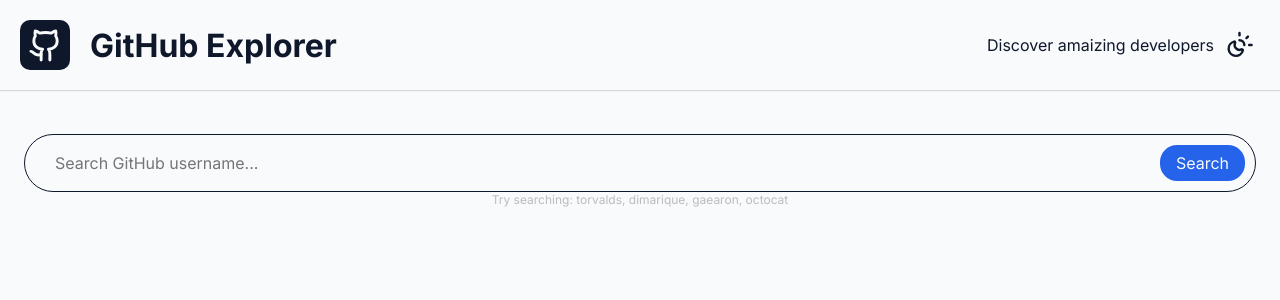
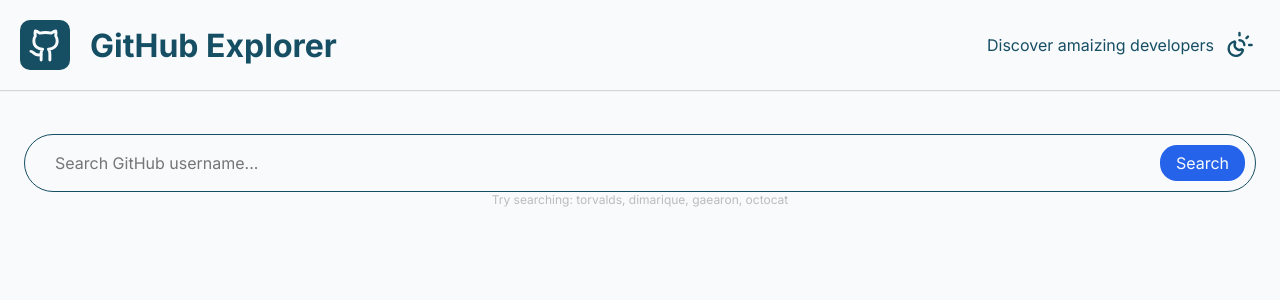
Before and after one commit to dimarique/github-explorer, a React (Vite) app: page / in a window 1280 px wide. Shown: the top 300 px of the page. Built offline with nearby package versions, Linux system fonts and the light colour scheme.

Commit message:
add header text

```diff
--- a/src/components/MainInfo/MainInfo.module.css
+++ b/src/components/MainInfo/MainInfo.module.css
@@ -8,6 +8,10 @@
   border-radius: 8px;
   padding: 1.5rem;
   height: fit-content;
+
+  .section_header {
+    justify-self: flex-start;
+  }
 }
 
 .user_info_header {
--- a/src/components/RepoList/RepoList.module.css
+++ b/src/components/RepoList/RepoList.module.css
@@ -39,3 +39,7 @@
   background-color: var(--bg-color);
   color: var(--primary-color);
 }
+
+.section_header {
+  margin-bottom: 1rem;
+}
--- a/src/components/RepoList/RepoList.tsx
+++ b/src/components/RepoList/RepoList.tsx
@@ -31,6 +31,7 @@
   }, [activeTab]);
   return (
     <div className={styles.reposInfo}>
+      <h2 className={styles.section_header}>Repositories</h2>
       <span
         onClick={() => setActiveTab("all")}
         className={`${styles.tab_header} ${activeTab === "all" ? styles.active : ""}`}
--- a/src/hooks/useUserInfo.ts
+++ b/src/hooks/useUserInfo.ts
@@ -3,7 +3,7 @@
 
 type GithubUser = components["schemas"]["public-user"];
 
-export function useUserInfo(username: string): GithubUser {
+export function useUserInfo(username: string): GithubUser | null {
   const [person, setPerson] = useState<GithubUser | null>(null);
   const url = "https://api.github.com/users/";
   const searchPattern = `${url}${username}`;
--- a/src/index.css
+++ b/src/index.css
@@ -4,10 +4,13 @@
   text-rendering: optimizeLegibility;
   -webkit-font-smoothing: antialiased;
   -moz-osx-font-smoothing: grayscale;
-  --primary-color: #0f172a;
+  --primary-color: #164e63;
+  /* --bg-color: #e0f2fe; */
+  /* --accent-blue: #db2777; */
+  /* --primary-color: #0f172a; */
   --bg-color: #f8fafc;
+  --accent-blue: #2563eb;
   --shadow-small: rgba(0, 0, 0, 0.15) 0px 1px 1px;
-  --accent-blue: #2563eb;
 }
 
 [data-theme="dark"] {
```
Also changed, not shown: src/assets/logo.svg (added).
